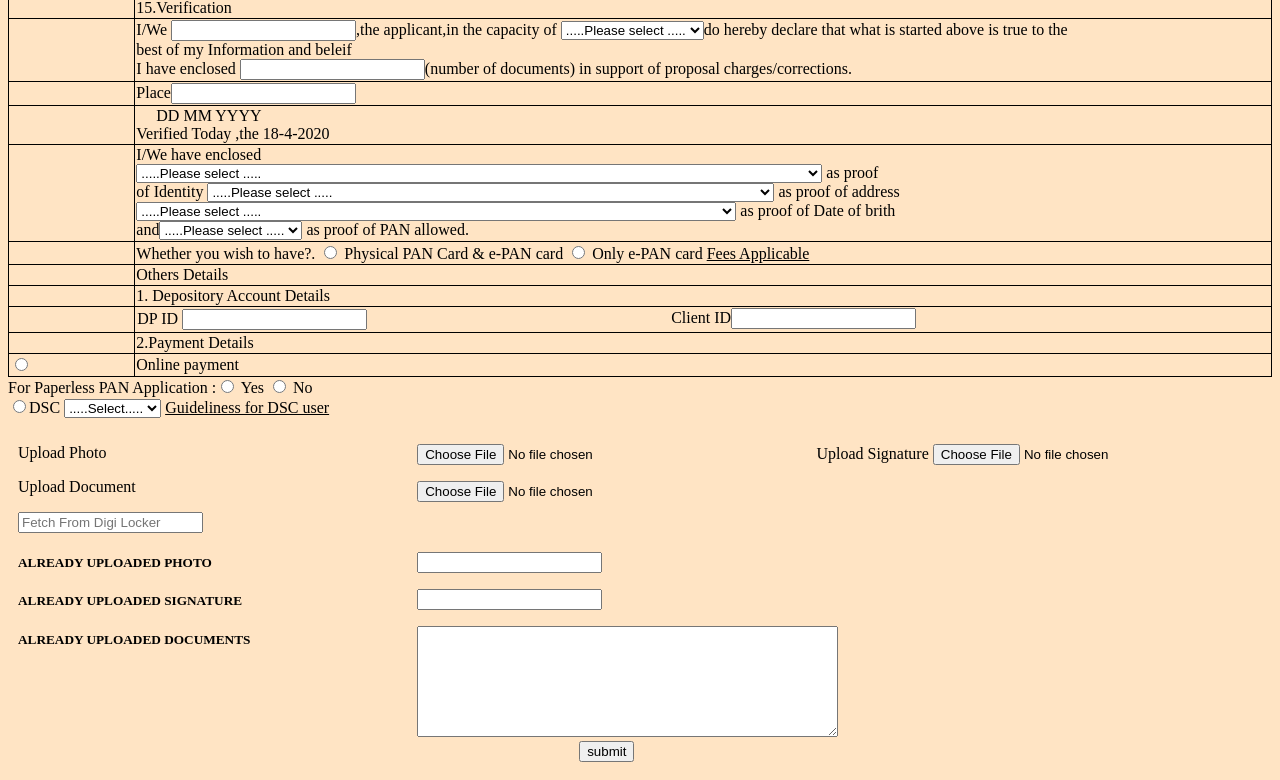
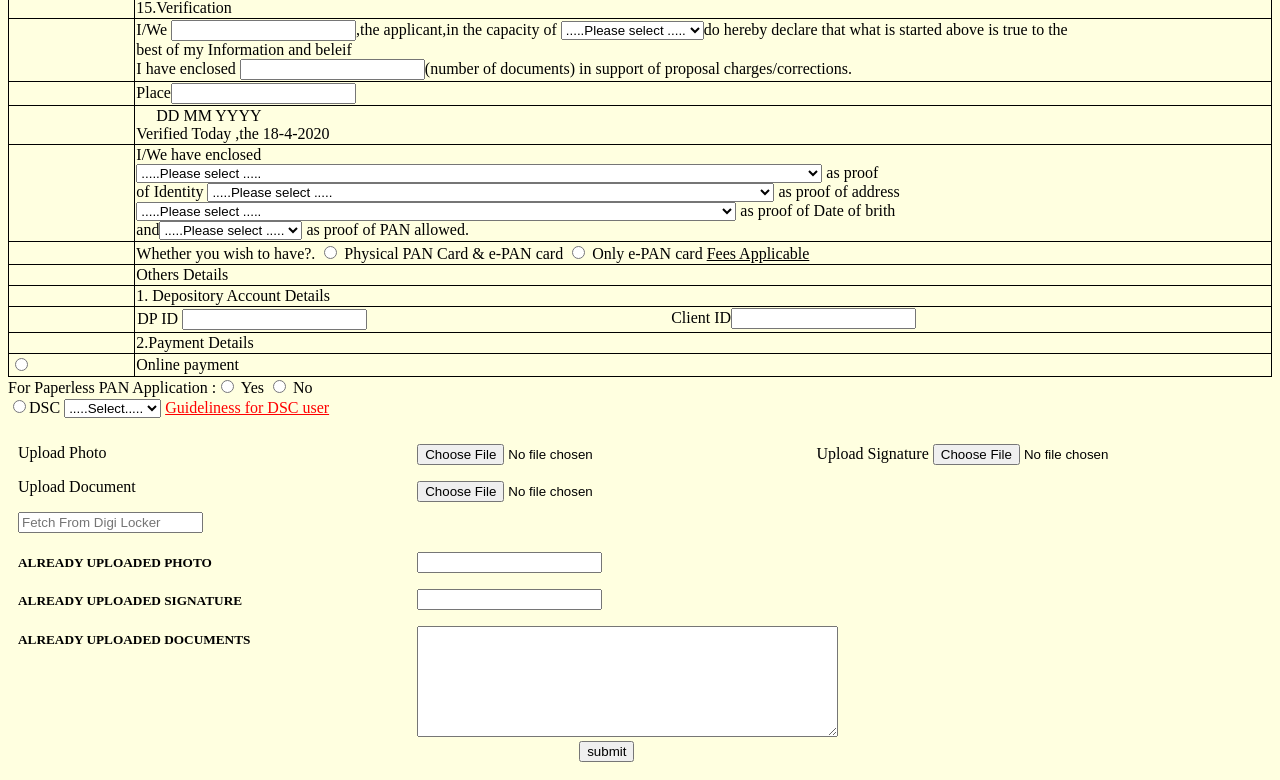
Before and after one commit to Monisha94-jayamani/guvi, a plain HTML site: page javascript task/web-design/15.5.2020,pancard.html in a window 1280 px wide. Shown: the part 1374-2154 px from the top of the page. Drawn offline with Linux system fonts and the light colour scheme.

Commit message:
Update 15.5.2020,pancard.html

```diff
--- a/javascript task/web-design/15.5.2020,pancard.html
+++ b/javascript task/web-design/15.5.2020,pancard.html
@@ -28,7 +28,7 @@ table, th, td {
 }
 </style>
 </head>
-<body style="background-color:bisque">
+<body style="background-color:lightyellow">
 
 
 <table style="width:100%">
@@ -610,7 +610,7 @@ table, th, td {
   <input type="radio"><label>DSC</label>
   <select id="cars">
   <option value="volvo">.....Select.....</option></select>
-  <u>Guideliness for  DSC user</u>
+  <u style="color:red">Guideliness for  DSC user</u>
 
   </div>
 
```
